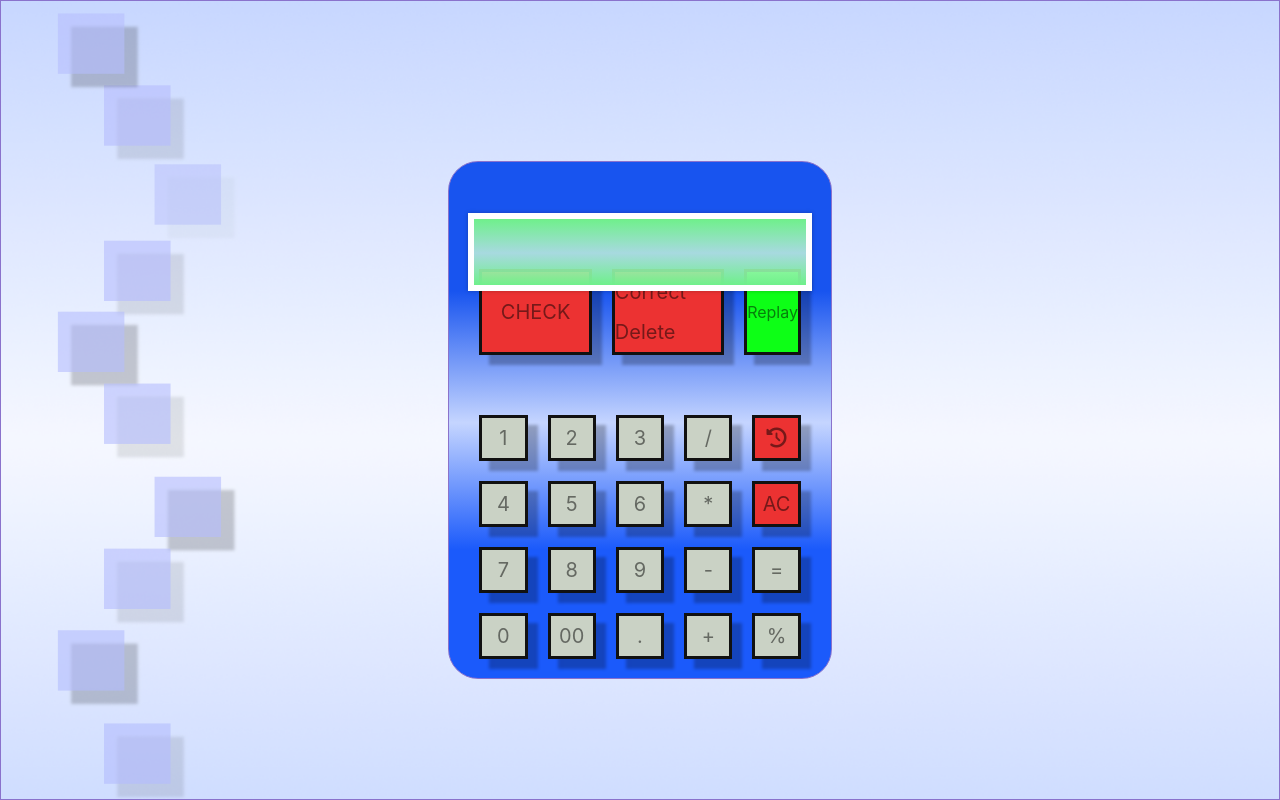
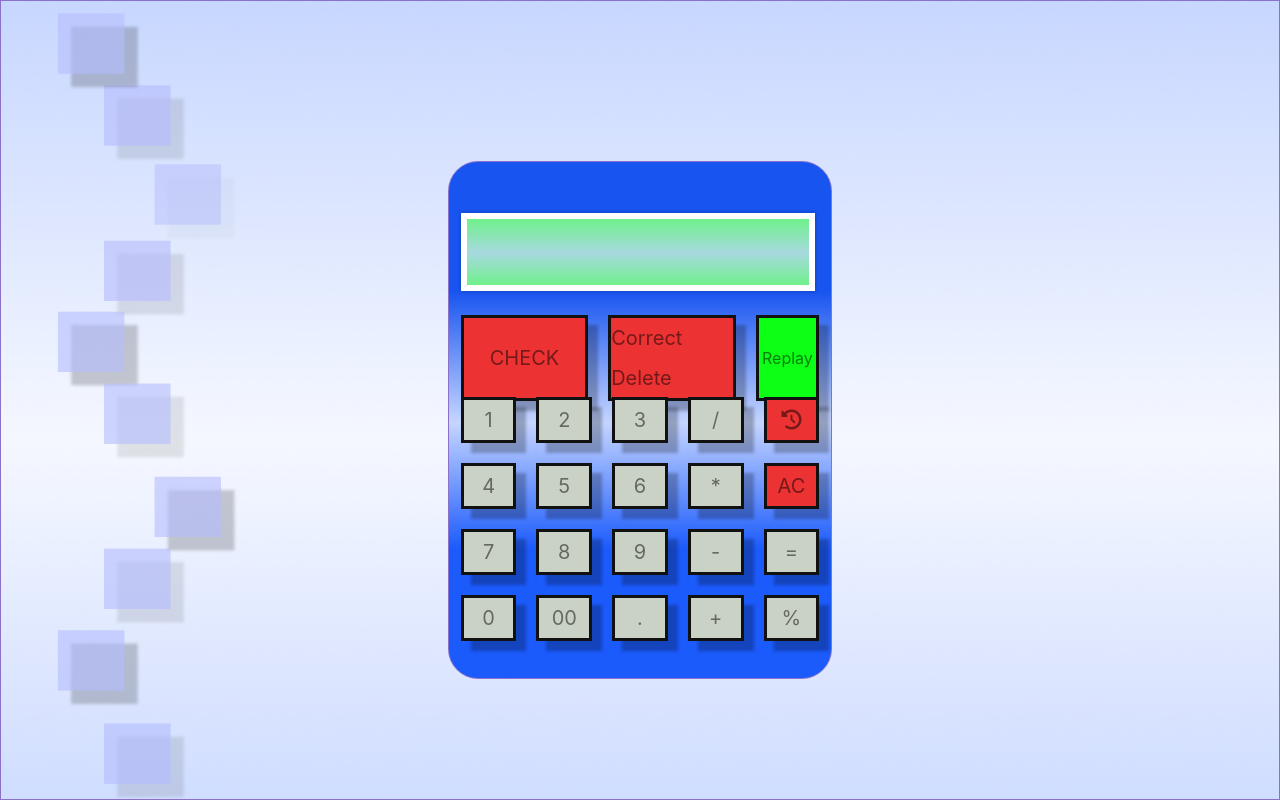
Before and after one commit to vigneshwaranit56/calc-ui, a React (Create React App) app: page / in a window 1280 px wide. Built offline with nearby package versions, Linux system fonts and the light colour scheme.

Commit message:
calculator UI Finishes

```diff
--- a/src/Button.css
+++ b/src/Button.css
@@ -5,11 +5,8 @@
     box-sizing: border-box;
     align-items: center;
     justify-content: center;
-    width: 100%;
     font-size: 24px;
     color: rgba(0, 0, 0, 0.5);
-    height: 20%;
-    min-width: 25%;
     font-family:-apple-system, BlinkMacSystemFont, 'Segoe UI', Roboto, Oxygen, Ubuntu, Cantarell, 'Open Sans', 'Helvetica Neue', sans-serif;
     border-image-source: linear-gradient(180deg, hsl(138, 91%, 46%) 0%, rgb(210, 15, 73) 100%);
     font-size:20px;
--- a/src/Calculator.css
+++ b/src/Calculator.css
@@ -4,15 +4,9 @@
     height: 65%;
     left: 35%;
     top: 20%;
+    bottom: 20%;
     background: linear-gradient(180deg, #1854EF 25%, #C5D5FF 50.52%, #1B5AFB 75.08%);
     border: 1px solid #8a72cc;
     box-sizing: border-box;
     border-radius: 30px;
     }
-.grid-container{
-    display: grid;
-    grid-template-columns: auto auto auto auto;
-    grid-column-gap: 20px;
-    /* background-color: #2196F3; */
-    padding: 30px;
-    }
--- a/src/Calculator.js
+++ b/src/Calculator.js
@@ -64,7 +64,6 @@ console.log(value);
             case 'Auto Replay':
                 if(this.state.operand1 === "")
                 break;
-
                 this.setState({result:this.state.operand1+" "+this.convert(this.state.operation)+" "+this.state.operand2})
                 break;
             case '*':
@@ -140,19 +139,13 @@ return val;
     <div class='Calculator'>
 
         <Display model ={this.state}/>
-            <div>
+
         <Keypad size ="1">
                 <Button onClick={this.handleClick} label="CHECK"  size ="2" value="check"/>
                 <Button onClick={this.handleClick} label="Correct Delete" size ="2" value="Correct Delete"/>
                 <Button onClick={this.handleClick} label="Replay" size ="1" value="Auto Replay"/>
         </Keypad>
-            </div>
-
-
-
         <Keypad>
-
-
                 <Button onClick={this.handleClick} label="1" value="1"/>
                 <Button onClick={this.handleClick} label="2" value="2"/>
                 <Button onClick={this.handleClick} label="3" value="3"/>
@@ -179,8 +172,8 @@ return val;
                 <Button onClick={this.handleClick} label="." value="." />
                 <Button onClick={this.handleClick} label="+" value="+" />
                 <Button onClick={this.handleClick} label="%" value="%" />
+        </Keypad>
 
-            </Keypad>
     </div>);
     }
 }
--- a/src/Display.css
+++ b/src/Display.css
@@ -6,9 +6,9 @@
     position: relative;
     align-items: right;
     justify-content: right;
-    width:90%;
+    width:93%;
     height: 15%;
-    left: 5%;
+    left: 3%;
     top:10%;
   }
 
--- a/src/Keypad.css
+++ b/src/Keypad.css
@@ -6,18 +6,24 @@
 } */
 
 .Keypad{
-    top: 80%;
     display: grid;
     grid-template-columns: 1fr 1fr 1fr 1fr 1fr;
     grid-gap: 20px;
-    padding: 30px;
-    font-family: Rockwell;
+    padding-top: 10%;
+    padding-bottom: 3%;
+    padding-left: 3%;
+    padding-right: 3%;    font-family: Rockwell;
   font-style: normal;
   font-weight: normal;
   line-height: 40px;
-  font-size:30px ;
+  font-size:30px ;height: 15vh;
+
 }
 
 .Keypad[data-size="1"] {
     grid-template-columns: 2fr 2fr 1fr;
+    padding-top: 20%;
+    padding-bottom: 2%;
+    padding-left: 3%;
+    padding-right: 3%;
 }
```
Lines whose indentation alone changed are shown as unchanged.
